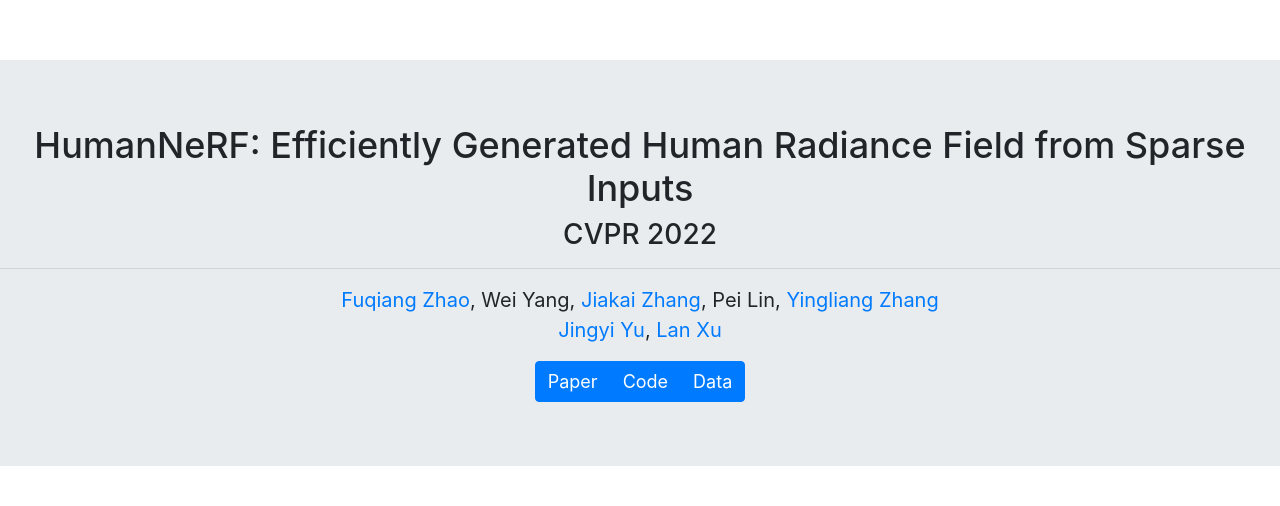
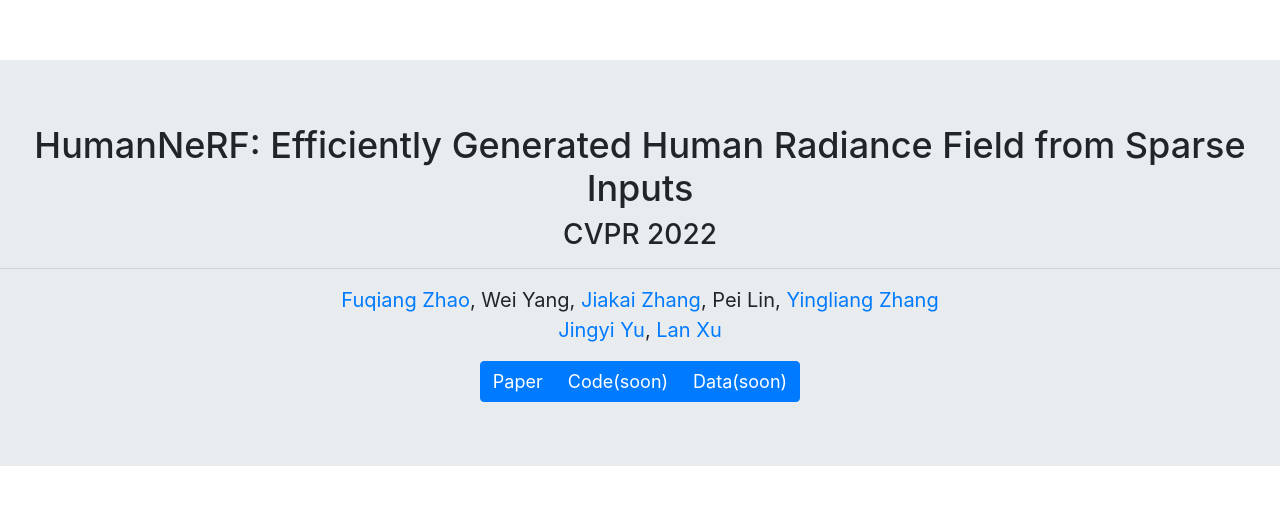
Before and after one commit to zhaofuq/zhaofuq.github.io, a plain HTML site: page humannerf/index.html in a window 1280 px wide. Shown: the top 506 px of the page. Drawn offline with nearby package versions, Linux system fonts and the light colour scheme.

Commit message:
code and data

```diff
--- a/humannerf/index.html
+++ b/humannerf/index.html
@@ -44,8 +44,8 @@
     </p>
     <div class="btn-group" role="group" aria-label="Top menu">
         <a class="btn btn-primary" href="https://arxiv.org/pdf/2112.02789.pdf">Paper</a>
-        <a class="btn btn-primary" href="https://zhaofuq.github.io/humannerf">Code</a>
-        <a class="btn btn-primary" href="https://zhaofuq.github.io/humannerf">Data</a>
+        <a class="btn btn-primary" href="https://zhaofuq.github.io/humannerf">Code(soon)</a>
+        <a class="btn btn-primary" href="https://zhaofuq.github.io/humannerf">Data(soon)</a>
     </div>
 </div>
 
```
